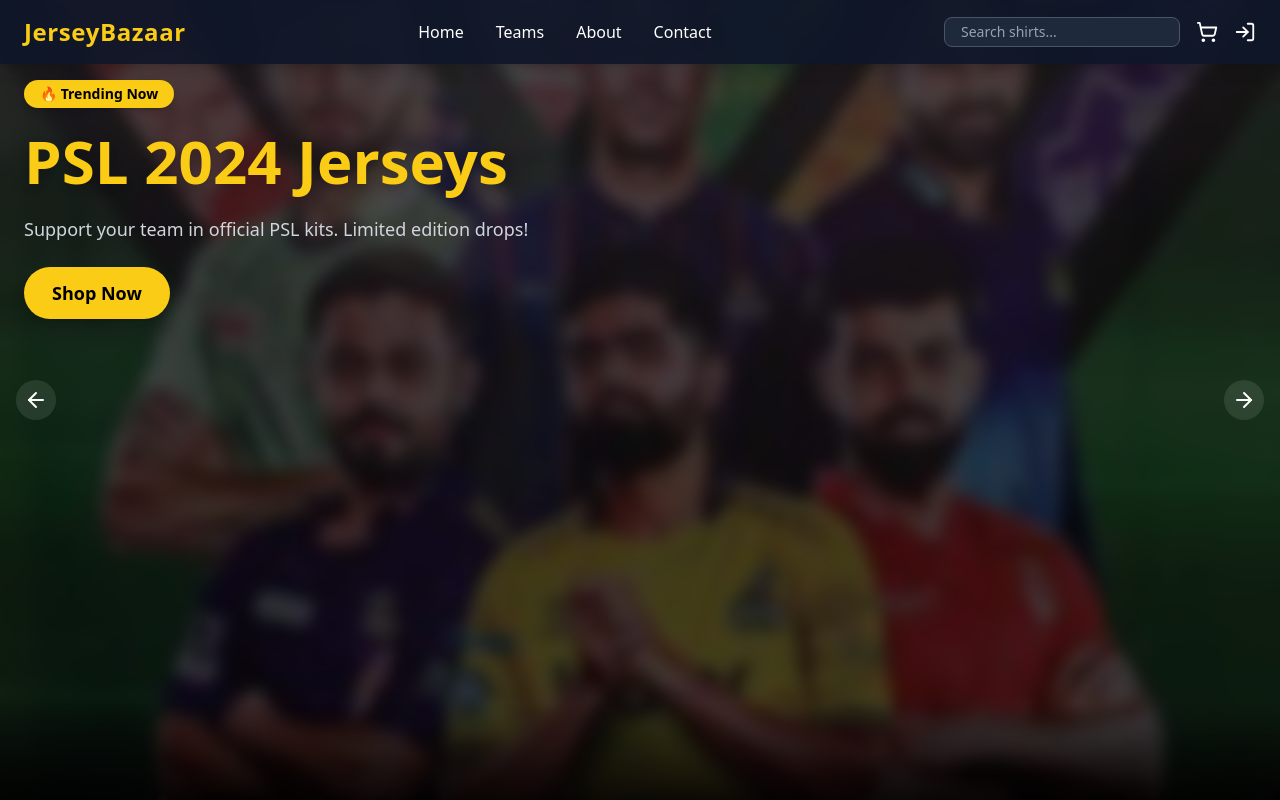
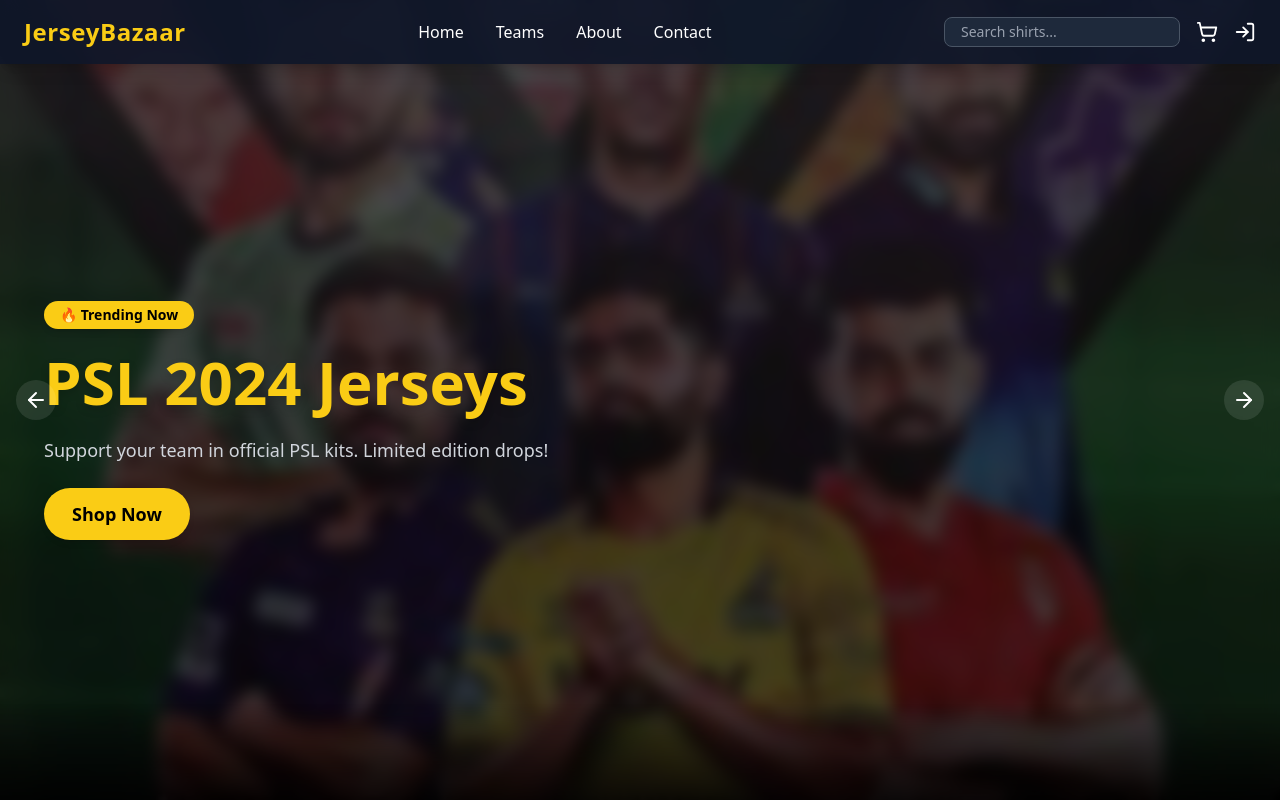
Before and after one commit to AbdulRehman817/cricket-jersey-store, a React (Vite) app: page / in a window 1280 px wide. Shown: the top 800 px of the page. Built offline with nearby package versions, Linux system fonts and the light colour scheme.

Commit message:
temporary changes made in hero.jsx

```diff
--- a/src/pages/Hero.jsx
+++ b/src/pages/Hero.jsx
@@ -9,21 +9,21 @@
   {
     title: "PSL 2024 Jerseys",
     desc: "Support your team in official PSL kits. Limited edition drops!",
-    img: "/images/Pakistan-Cricket/PSL-hero.png", // ✅ Corrected path
+    img: "/public/images/Pakistan-Cricket/PSL-hero.png",
     link: "/teams",
     tag: "🔥 Trending Now",
   },
   {
     title: "IPL 2024 Jerseys",
     desc: "Cheer for your squad in exclusive IPL designs.",
-    img: "/images/IPL-hero.png", // ✅ Corrected path
+    img: "/public/images/IPL-hero.png",
     link: "/teams",
     tag: "🏏 Hot Drop",
   },
   {
     title: "BBL 2024 Jerseys",
     desc: "Rep your Big Bash League favorites in style.",
-    img: "/images/Australia-Cricket/BBL-hero.png", // ✅ Corrected path
+    img: "/public/images/Australia-Cricket/BBL-hero.png",
     link: "/teams",
     tag: "🚨 New Arrival",
   },
@@ -35,17 +35,17 @@
   const prev = () =>
     setIndex((prev) => (prev - 1 + slides.length) % slides.length);
 
-  useEffect(() => {
-    const autoSlide = setInterval(next, 6000);
-    return () => clearInterval(autoSlide);
-  }, [index]);
+  // useEffect(() => {
+  //   const autoSlide = setInterval(next, 6000);
+  //   return () => clearInterval(autoSlide);
+  // }, [index]);
 
   const slide = slides[index];
 
   return (
     <>
       {/* HERO SECTION */}
-      <section className="relative w-full min-h-screen text-white overflow-hidden overflow-y-hidden">
+      <section className="relative w-full h-[100vh] text-white overflow-hidden">
         {/* Background Image */}
         <div
           className="absolute inset-0 bg-cover bg-center transition-all duration-700"
@@ -57,7 +57,7 @@
         </div>
 
         {/* Hero Content */}
-        <div className="relative z-10 h-full max-w-7xl mx-auto px-6 flex flex-col justify-center items-start py-20">
+        <div className="relative z-10 top-[20px] left-[20px] h-full max-w-7xl mx-auto px-6 flex flex-col justify-center items-start">
           <motion.div
             key={index}
             initial={{ opacity: 0, y: 30 }}
```
